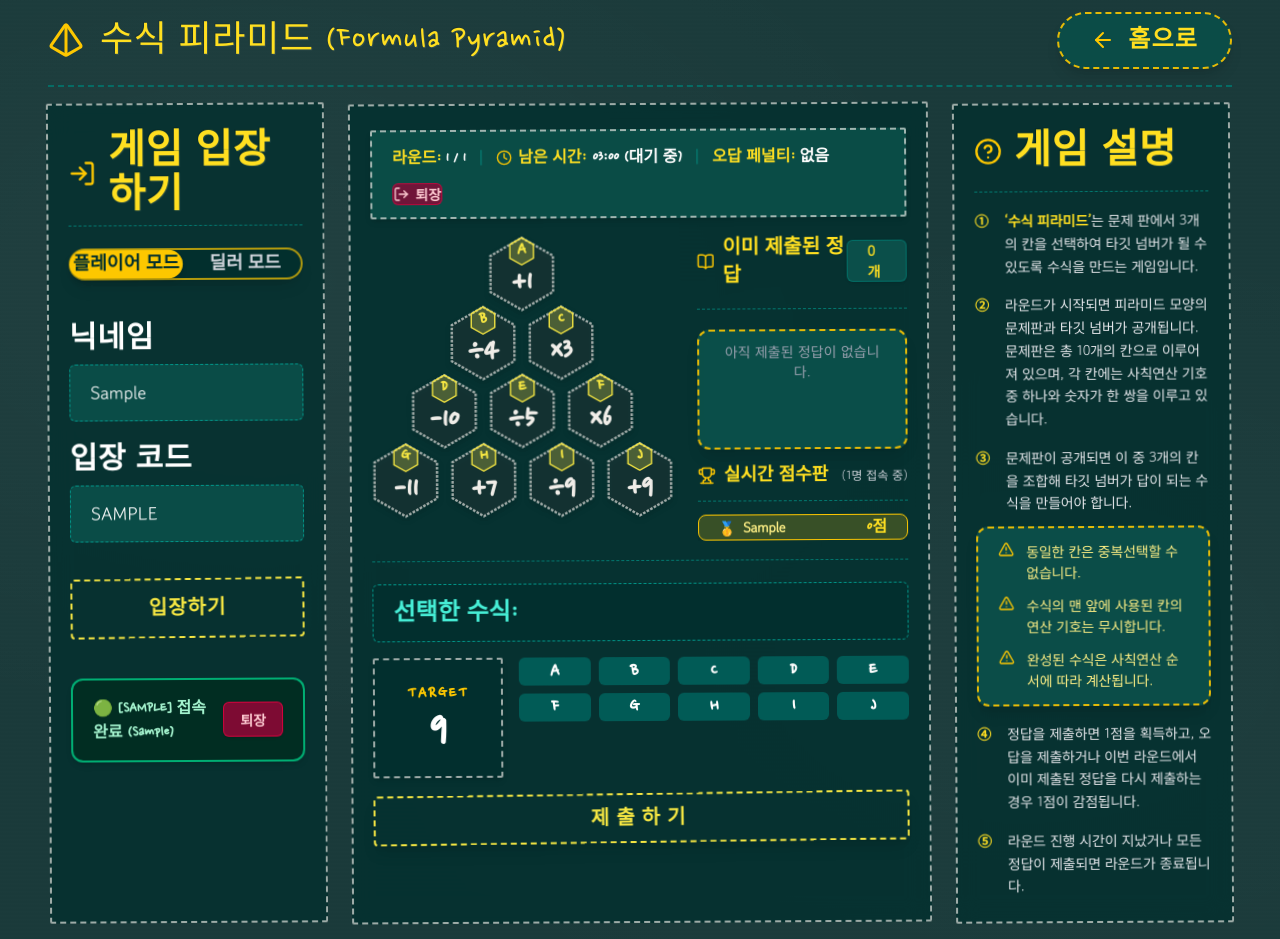
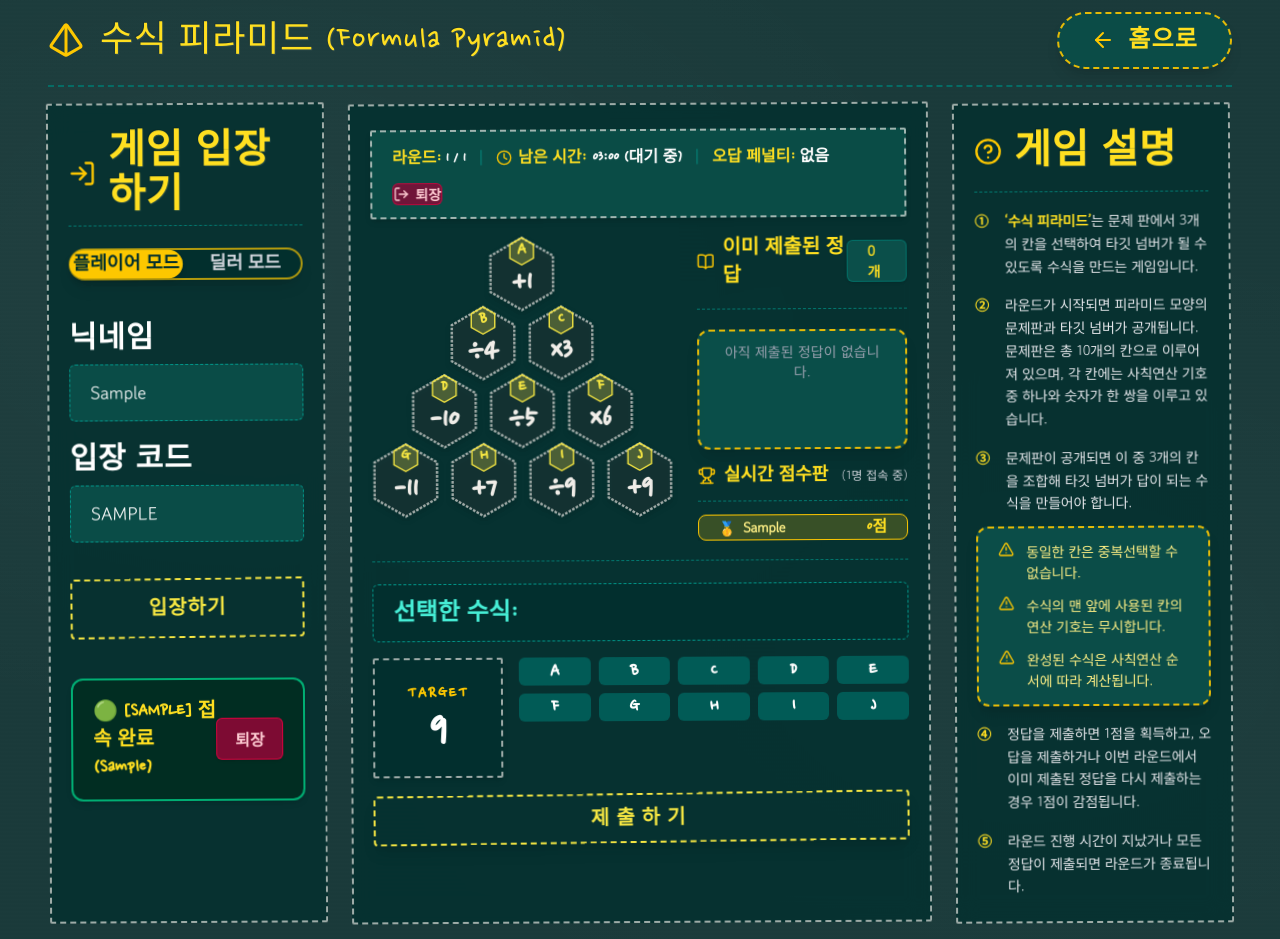
Before and after one commit to rlawlsdnjs78-infinity/infinitymath, a Next.js app: page /formula-pyramid in a window 1280 px wide. Both pictures are taken after typing "Sample", "Sample" into the empty fields and a click on the button "입장하기". Built offline with nearby package versions, Linux system fonts and the light colour scheme.

Commit message:
fix: enlarge font size of dealer room status badge in left box to text-xl font-black

```diff
--- a/src/app/formula-pyramid/page.tsx
+++ b/src/app/formula-pyramid/page.tsx
@@ -900,19 +900,19 @@ export default function FormulaPyramidPage() {
                     style={{
                       paddingLeft: "1.25rem",
                       paddingRight: "1.25rem",
-                      paddingTop: "1rem",
-                      paddingBottom: "1rem",
+                      paddingTop: "1.1rem",
+                      paddingBottom: "1.1rem",
                       marginTop: "1.25rem",
                     }}
                   >
-                    <span className="font-extrabold text-sm sm:text-base flex items-center gap-2" style={{ fontFamily: "var(--font-chalk)" }}>
+                    <span className="font-black text-lg sm:text-xl text-yellow-300 flex items-center gap-2" style={{ fontFamily: "var(--font-chalk)" }}>
                       🟢 [{activeRoomCode}] 접속 완료 ({myNickname})
                     </span>
                     <button
                       type="button"
                       onClick={handleLeaveRoom}
-                      className="bg-rose-900/90 hover:bg-rose-800 text-rose-200 font-extrabold text-xs sm:text-sm rounded-md border border-rose-600/80 cursor-pointer shadow flex-shrink-0"
-                      style={{ paddingLeft: "1rem", paddingRight: "1rem", paddingTop: "0.4rem", paddingBottom: "0.4rem" }}
+                      className="bg-rose-900/90 hover:bg-rose-800 text-rose-200 font-extrabold text-sm sm:text-base rounded-md border border-rose-600/80 cursor-pointer shadow flex-shrink-0"
+                      style={{ paddingLeft: "1.1rem", paddingRight: "1.1rem", paddingTop: "0.5rem", paddingBottom: "0.5rem" }}
                     >
                       퇴장
                     </button>
@@ -954,19 +954,19 @@ export default function FormulaPyramidPage() {
                     style={{
                       paddingLeft: "1.25rem",
                       paddingRight: "1.25rem",
-                      paddingTop: "1rem",
-                      paddingBottom: "1rem",
+                      paddingTop: "1.1rem",
+                      paddingBottom: "1.1rem",
                       marginTop: "1.25rem",
                     }}
                   >
-                    <span className="font-extrabold text-sm sm:text-base flex items-center gap-2" style={{ fontFamily: "var(--font-chalk)" }}>
+                    <span className="font-black text-lg sm:text-xl text-yellow-300 flex items-center gap-2" style={{ fontFamily: "var(--font-chalk)" }}>
                       👑 딜러 방 [{activeRoomCode}] 운영 중
                     </span>
                     <button
                       type="button"
                       onClick={handleLeaveRoom}
-                      className="bg-rose-900/90 hover:bg-rose-800 text-rose-200 font-extrabold text-xs sm:text-sm rounded-md border border-rose-600/80 cursor-pointer shadow flex-shrink-0"
-                      style={{ paddingLeft: "1rem", paddingRight: "1rem", paddingTop: "0.4rem", paddingBottom: "0.4rem" }}
+                      className="bg-rose-900/90 hover:bg-rose-800 text-rose-200 font-extrabold text-sm sm:text-base rounded-md border border-rose-600/80 cursor-pointer shadow flex-shrink-0"
+                      style={{ paddingLeft: "1.1rem", paddingRight: "1.1rem", paddingTop: "0.5rem", paddingBottom: "0.5rem" }}
                     >
                       퇴장
                     </button>
```
